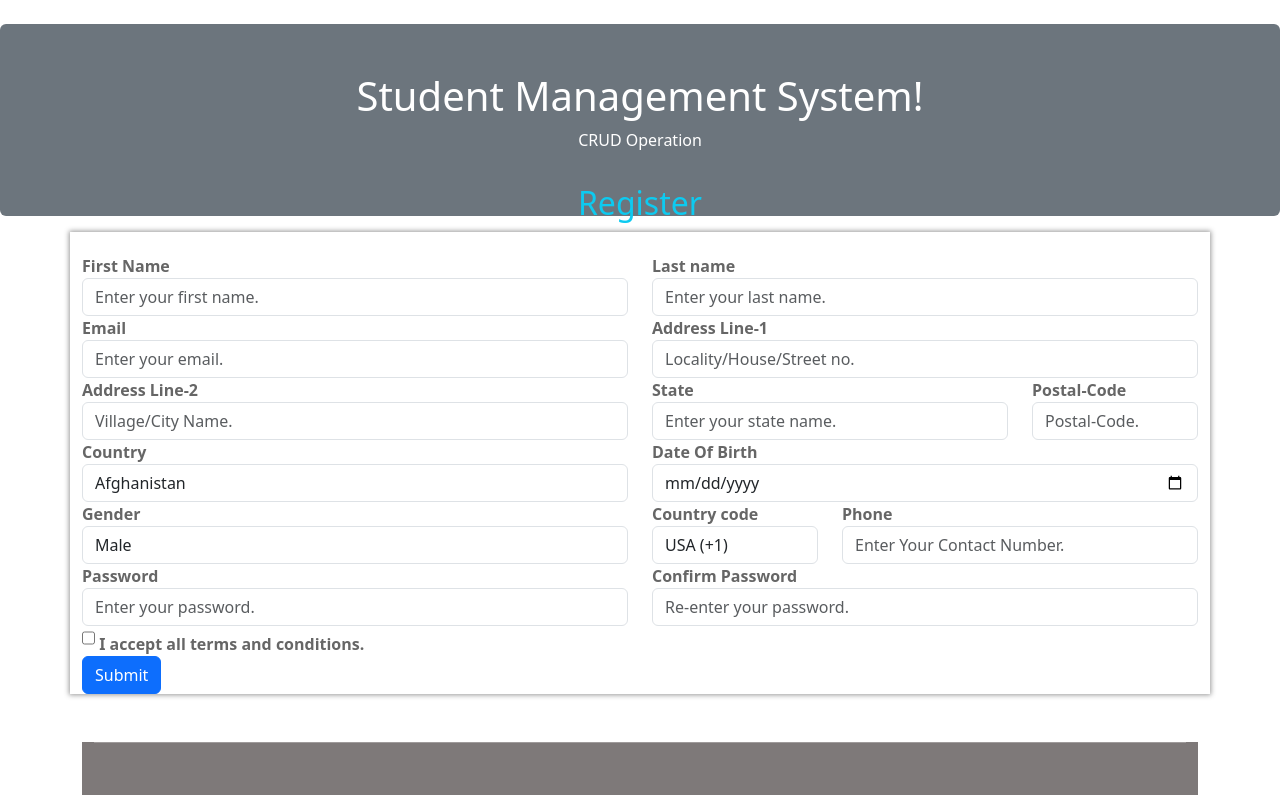
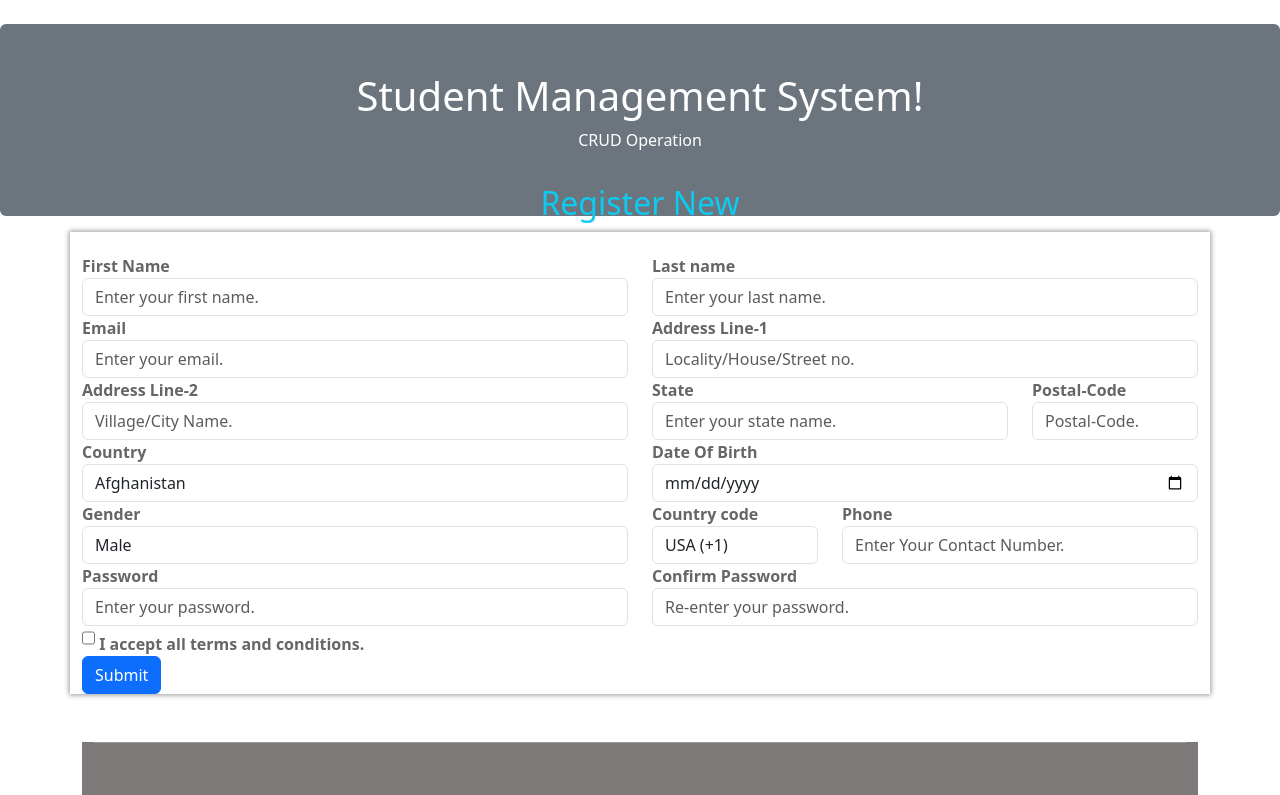
Before and after one commit to Sudarshan2530/StudentManagementSystem, an Angular app in the folder frontend/: page /update in a window 1280 px wide. Shown: the top 795 px of the page. Built offline with nearby package versions, Linux system fonts and the light colour scheme.

Commit message:
Registeration page

```diff
--- a/frontend/src/app/update/update.component.html
+++ b/frontend/src/app/update/update.component.html
@@ -3,7 +3,7 @@
     <form>
       <div class="row jumbotron box8">
         <div class="col-sm-12 mx-t3 mb-4">
-          <h2 class="text-center text-info">Register</h2>
+          <h2 class="text-center text-info">Register New</h2>
         </div>
         <div class="col-sm-6 form-group">
           <label for="name-f">First Name</label>
```
